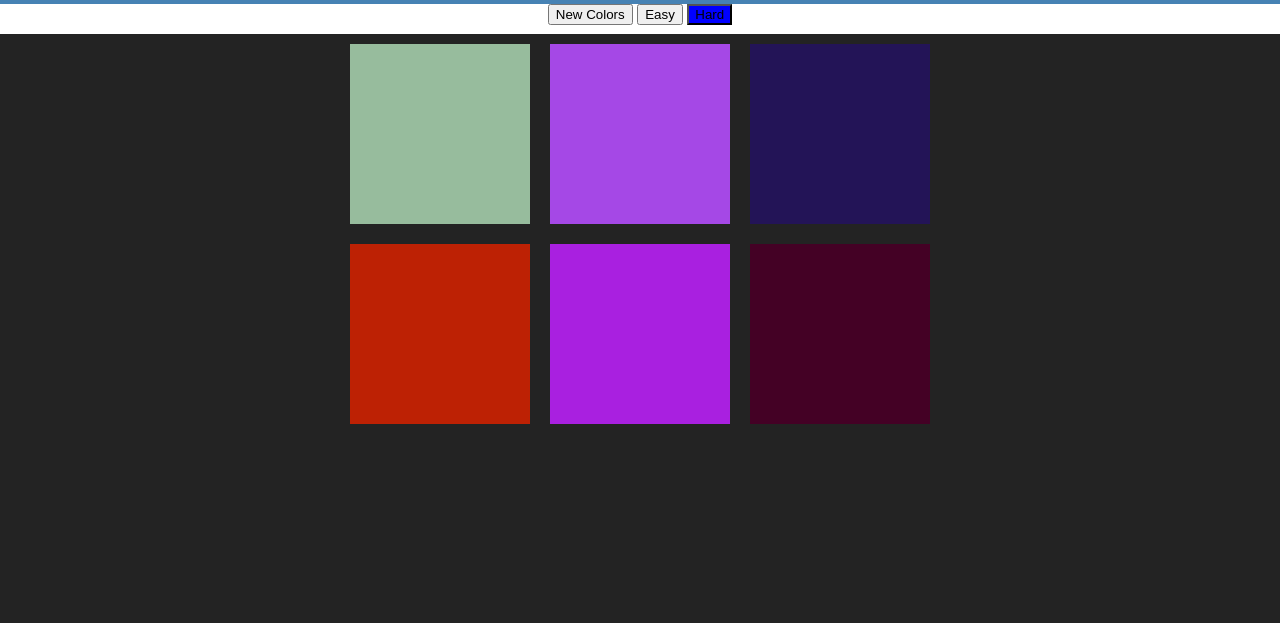
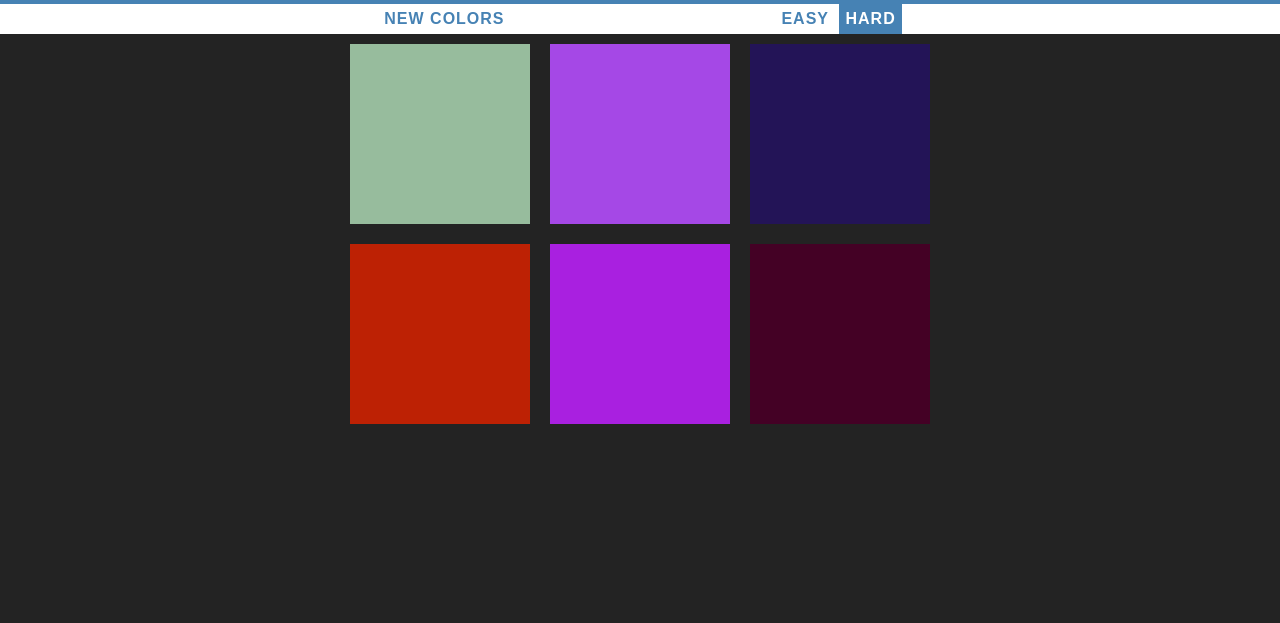
Before and after one commit to MaverickApekshit/colorgame, a plain HTML site: page index.html in a window 1280 px wide. Shown: the part 177-800 px from the top of the page. Drawn offline with Linux system fonts and the light colour scheme.

Commit message:
Button style update

```diff
--- a/style.css
+++ b/style.css
@@ -32,6 +32,11 @@ h1 {
 	font-size: 200%;
 }
 
+#message {
+	display: inline-block;
+	width: 20%;
+}
+
 #stripe {
 	background: white;
 	height: 30px;
@@ -39,5 +44,23 @@ h1 {
 }
 
 .selected {
-	background: blue;
+	color: white;
+	background: steelblue;
 }
+
+button {
+	border: none;
+	background: none;
+	text-transform: uppercase;
+	height: 100%;
+	font-weight: 700;
+	color: steelblue;
+	letter-spacing: 1px;
+	font-size: inherit;
+	transition: all 0.3s;
+}
+
+button:hover {
+	color: white;
+	background: steelblue;
+}
```
